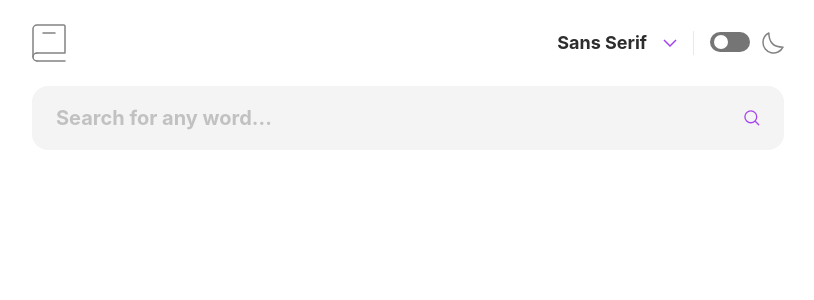
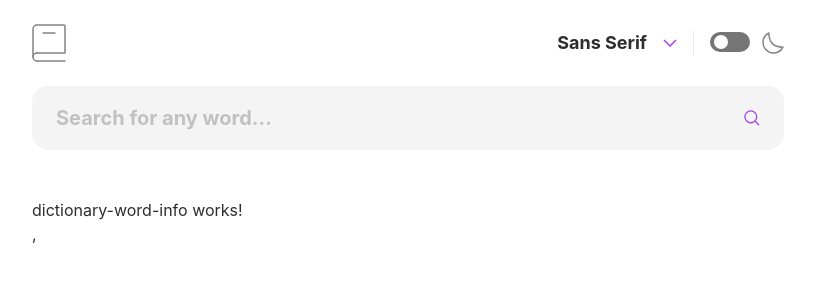
Before and after one commit to dimitarradulov/directory-web-app, an Angular app: page / in a window 1280 px wide. Shown: the top 300 px of the page, without its empty margins (232-1046 px from the left). Built offline with nearby package versions, Linux system fonts and the light colour scheme.

Commit message:
add DictionaryWordInfoComponent + gap

```diff
--- a/src/app/app.component.html
+++ b/src/app/app.component.html
@@ -1,7 +1,8 @@
 <div class="container" [ngClass]="'font-' + fontService.font()">
   <app-header />
 
-  <main class="mt-6">
+  <main class="mt-6 grid gap-6 md:gap-12">
     <app-dictionary-search />
+    <app-dictionary-word-info />
   </main>
 </div>
```
Also changed, not shown: src/app/app.component.ts (+7 -1 lines).
